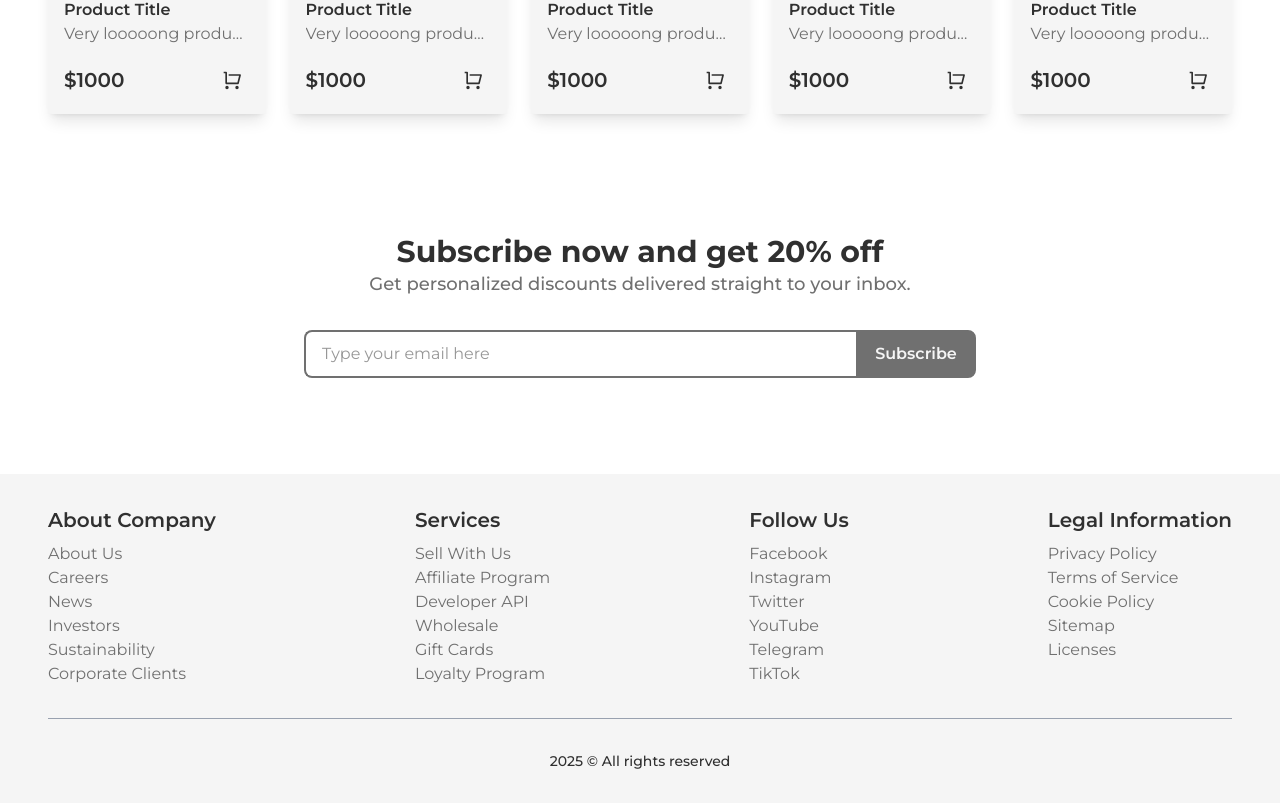
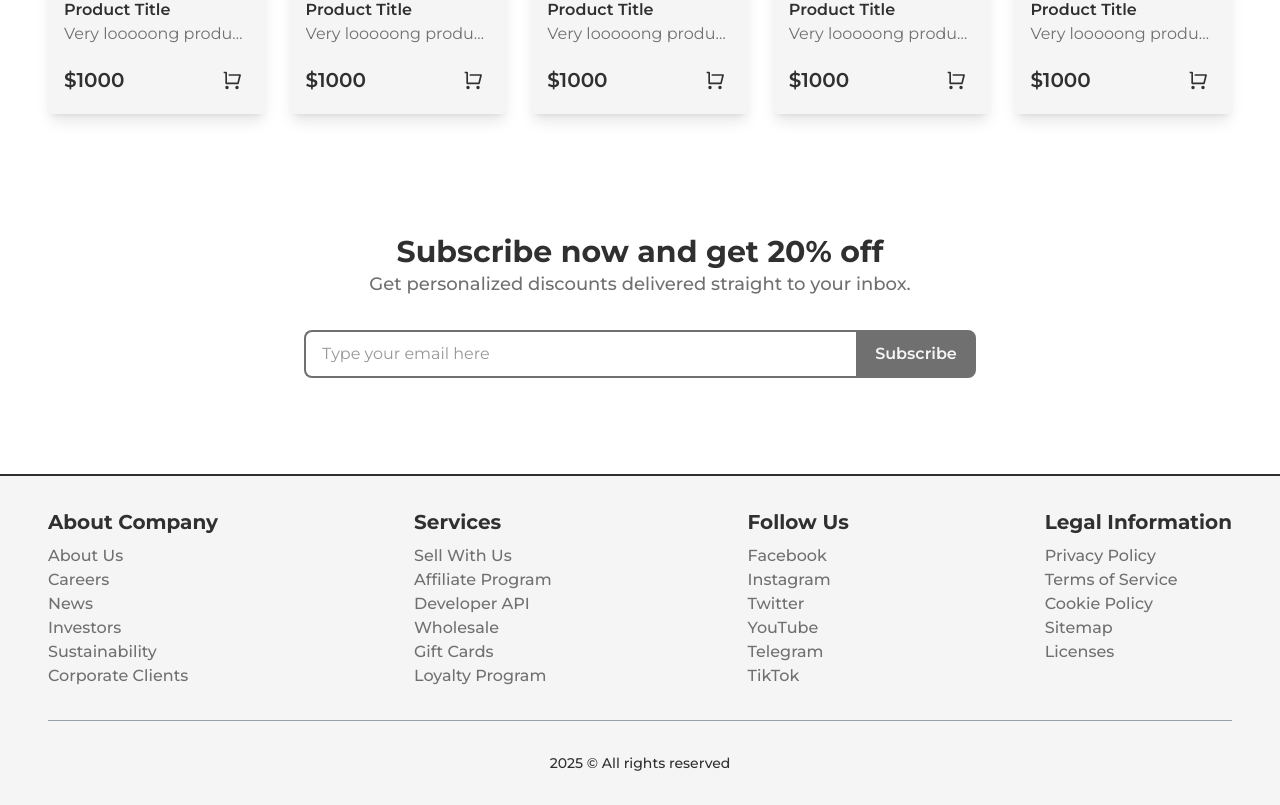
Before and after one commit to pticasolovey20/next_ecommerce, a Next.js app: page / in a window 1280 px wide. Shown: the part 1451-2256 px from the top of the page. Built offline with nearby package versions, Linux system fonts and the light colour scheme.

Commit message:
updated footer styles

```diff
--- a/components/footer/Footer.tsx
+++ b/components/footer/Footer.tsx
@@ -11,7 +11,7 @@ import Separator from "@/ui/Separator";
 
 const Footer = () => {
   return (
-    <footer className="bg-muted">
+    <footer className="border-t-2 border-foreground bg-muted">
       <div className="max-w-screen-2xl w-full px-4 md:px-8 xl:px-12 mx-auto">
         <div
           className={classNames(
--- a/components/footer/FooterLinks.tsx
+++ b/components/footer/FooterLinks.tsx
@@ -11,7 +11,7 @@ const FooterLinks = ({ alignmentClassName, links }: FooterLinksProps) => {
     <ul className={classNames("flex flex-col", alignmentClassName)}>
       {links.map(({ id, href, label }) => (
         <li key={id}>
-          <a href={href} target="_blank" className="text-muted-foreground">
+          <a href={href} target="_blank" className="font-medium text-muted-foreground">
             {label}
           </a>
         </li>
--- a/components/footer/FooterSection.tsx
+++ b/components/footer/FooterSection.tsx
@@ -16,7 +16,7 @@ const FooterSection = ({ section }: FooterSectionProps) => {
 
   return (
     <div className={classNames("flex flex-col", alignmentClassName)}>
-      <h3 className="text-xl font-semibold mb-2">{section.title}</h3>
+      <h3 className="text-xl font-bold mb-2">{section.title}</h3>
       <FooterLinks alignmentClassName={alignmentClassName} links={section.links} />
     </div>
   );
--- a/components/footer/PaymentList.tsx
+++ /dev/null
@@ -1,27 +0,0 @@
-import { PAYMENT_METHODS } from "@/constants/footer";
-import { classNames } from "@/utils/classNames";
-
-const PaymentList = () => {
-  return (
-    <div className="flex flex-col sm:flex-row items-center gap-3">
-      <span className="text-sm font-medium">We accept:</span>
-
-      <ul className="flex gap-2">
-        {PAYMENT_METHODS.map(({ name, code }) => (
-          <li
-            key={name}
-            className={classNames(
-              "w-10 h-6 flex items-center justify-center",
-              "text-xs font-bold",
-              "rounded bg-white"
-            )}
-          >
-            <span title={name}>{code}</span>
-          </li>
-        ))}
-      </ul>
-    </div>
-  );
-};
-
-export default PaymentList;
```
